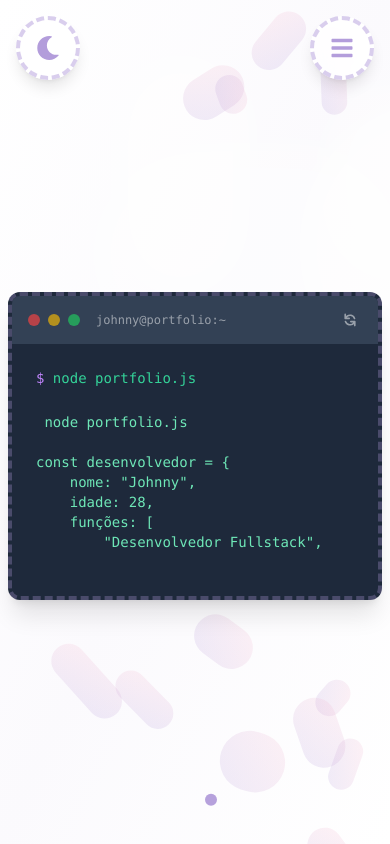
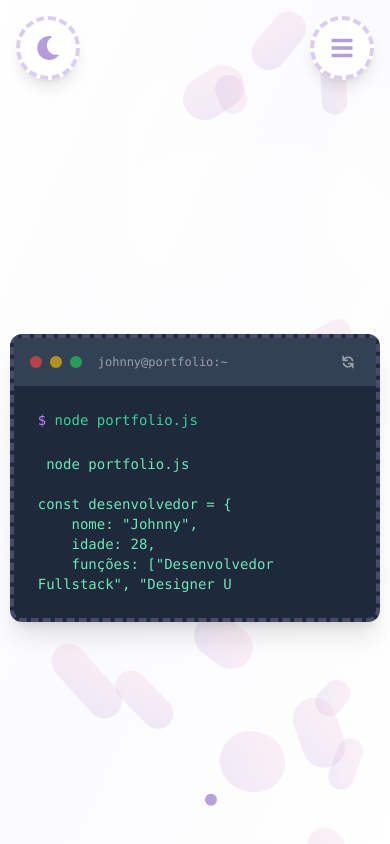
Before and after one commit to johnnywilly16/portfolio-teste, a Next.js app: page / in a window 390 px wide. Shown: the top 844 px of the page. Built offline with nearby package versions, Linux system fonts and the light colour scheme.

Commit message:
refactor: remove scroll do terminal e melhora responsividade

```diff
--- a/app/components/sections/HomeSection.tsx
+++ b/app/components/sections/HomeSection.tsx
@@ -14,10 +14,7 @@ const CodeTerminal = () => {
 const desenvolvedor = {
     nome: "Johnny",
     idade: 28,
-    funções: [
-        "Desenvolvedor Fullstack",
-        "Designer UX/UI"
-    ],
+    funções: ["Desenvolvedor Fullstack", "Designer UX/UI"],
     habilidades: {
         linguagens: ["TypeScript", "Python", "JavaScript"],
         frontend: ["React", "Next.js", "Angular", "Tailwind"],
@@ -49,10 +46,6 @@ desenvolvedor.criarCoisasIncríveis() // Iniciando a mágica... ✨`
         if (currentIndex < codeText.length) {
           setText(prev => prev + codeText[currentIndex])
           currentIndex++
-
-          if (terminalRef.current) {
-            terminalRef.current.scrollTop = terminalRef.current.scrollHeight
-          }
         } else {
           clearInterval(typingInterval)
           setIsTyping(false)
@@ -83,10 +76,6 @@ desenvolvedor.criarCoisasIncríveis() // Iniciando a mágica... ✨`
         if (currentIndex < codeText.length) {
           setText(prev => prev + codeText[currentIndex])
           currentIndex++
-
-          if (terminalRef.current) {
-            terminalRef.current.scrollTop = terminalRef.current.scrollHeight
-          }
         } else {
           clearInterval(typingInterval)
           setIsTyping(false)
@@ -104,11 +93,10 @@ desenvolvedor.criarCoisasIncríveis() // Iniciando a mágica... ✨`
     >
       <motion.div
         ref={terminalRef}
-        className="bg-slate-800 rounded-xl border-4 border-dashed border-pastel-purple/30 dark:border-dark-purple/30 overflow-hidden shadow-xl hover:shadow-2xl hover:scale-[1.01] transition-all duration-300"
-        style={{ minHeight: "200px", maxHeight: "80vh", overflowY: "auto" }}
+        className="bg-slate-800 rounded-xl border-4 border-dashed border-pastel-purple/30 dark:border-dark-purple/30 shadow-xl hover:shadow-2xl hover:scale-[1.01] transition-all duration-300"
       >
         {/* Barra de título do terminal */}
-        <div className="bg-slate-700 px-4 py-3 flex items-center justify-between sticky top-0 z-10">
+        <div className="bg-slate-700 px-4 py-3 flex items-center justify-between">
           <div className="flex items-center gap-2">
             <div className="flex gap-2">
               <div className="w-3 h-3 rounded-full bg-red-500/70" />
@@ -138,7 +126,7 @@ desenvolvedor.criarCoisasIncríveis() // Iniciando a mágica... ✨`
           >
             <span className="text-purple-400">$</span> node portfolio.js
           </motion.div>
-          <div className="mt-6 whitespace-pre text-emerald-300 max-w-full" style={{ tabSize: 4 }}>
+          <div className="mt-6 whitespace-pre-wrap break-words text-emerald-300 max-w-full" style={{ tabSize: 4 }}>
             {text}
             {showCursor && (
               <motion.span
@@ -285,7 +273,7 @@ export function HomeSection() {
       <div className="container mx-auto px-2 sm:px-4 relative z-10">
         <div className="flex flex-col items-center justify-center min-h-screen pt-32 sm:pt-40 pb-20">
           {/* Terminal Grande como foco principal */}
-          <div className="w-full max-w-[99vw] sm:max-w-[97vw] md:max-w-[95vw] lg:max-w-6xl">
+          <div className="w-full max-w-[95vw] sm:max-w-[90vw] md:max-w-[85vw] lg:max-w-5xl mt-16 sm:mt-20">
             <CodeTerminal />
           </div>
 
```
